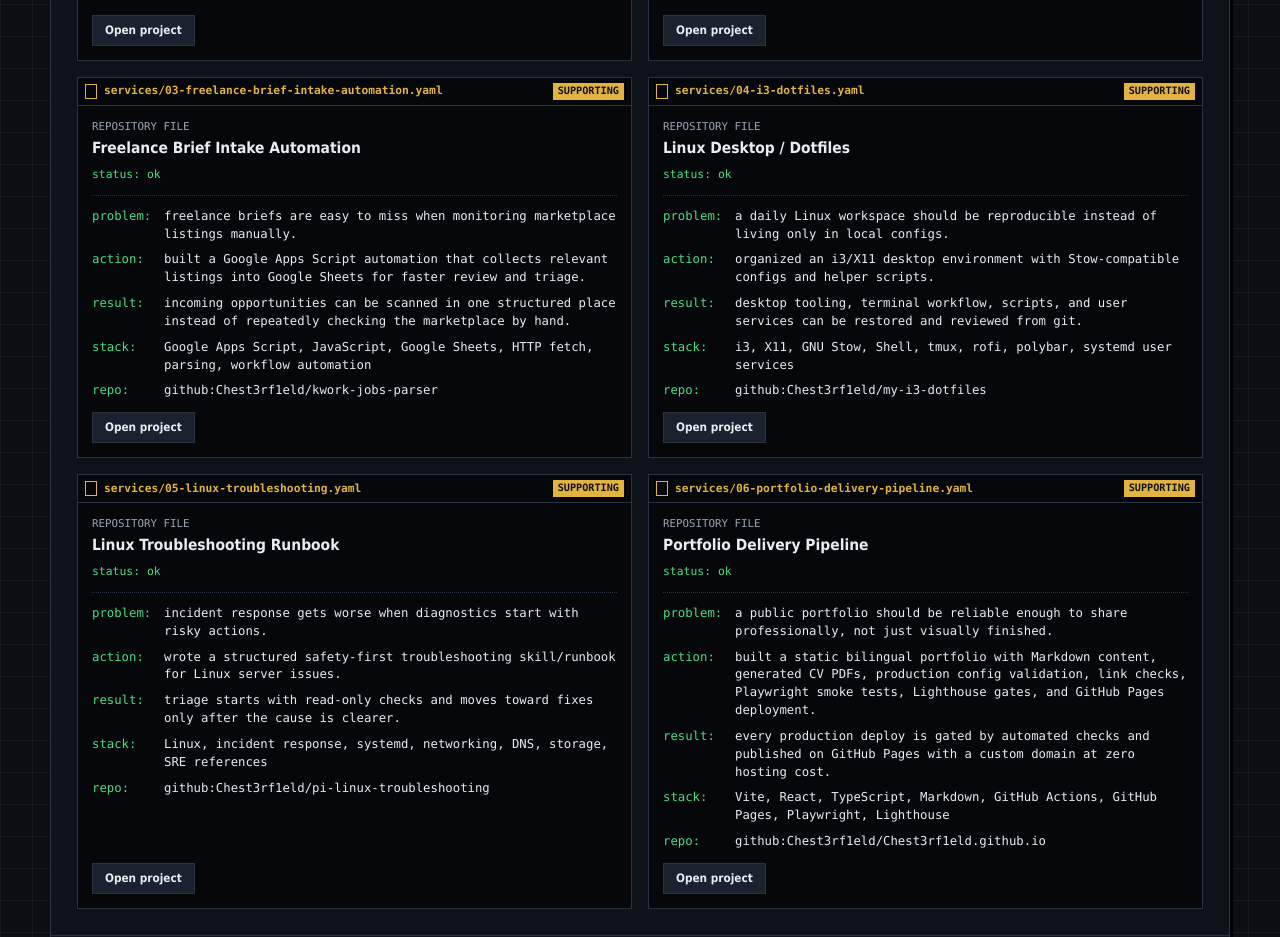
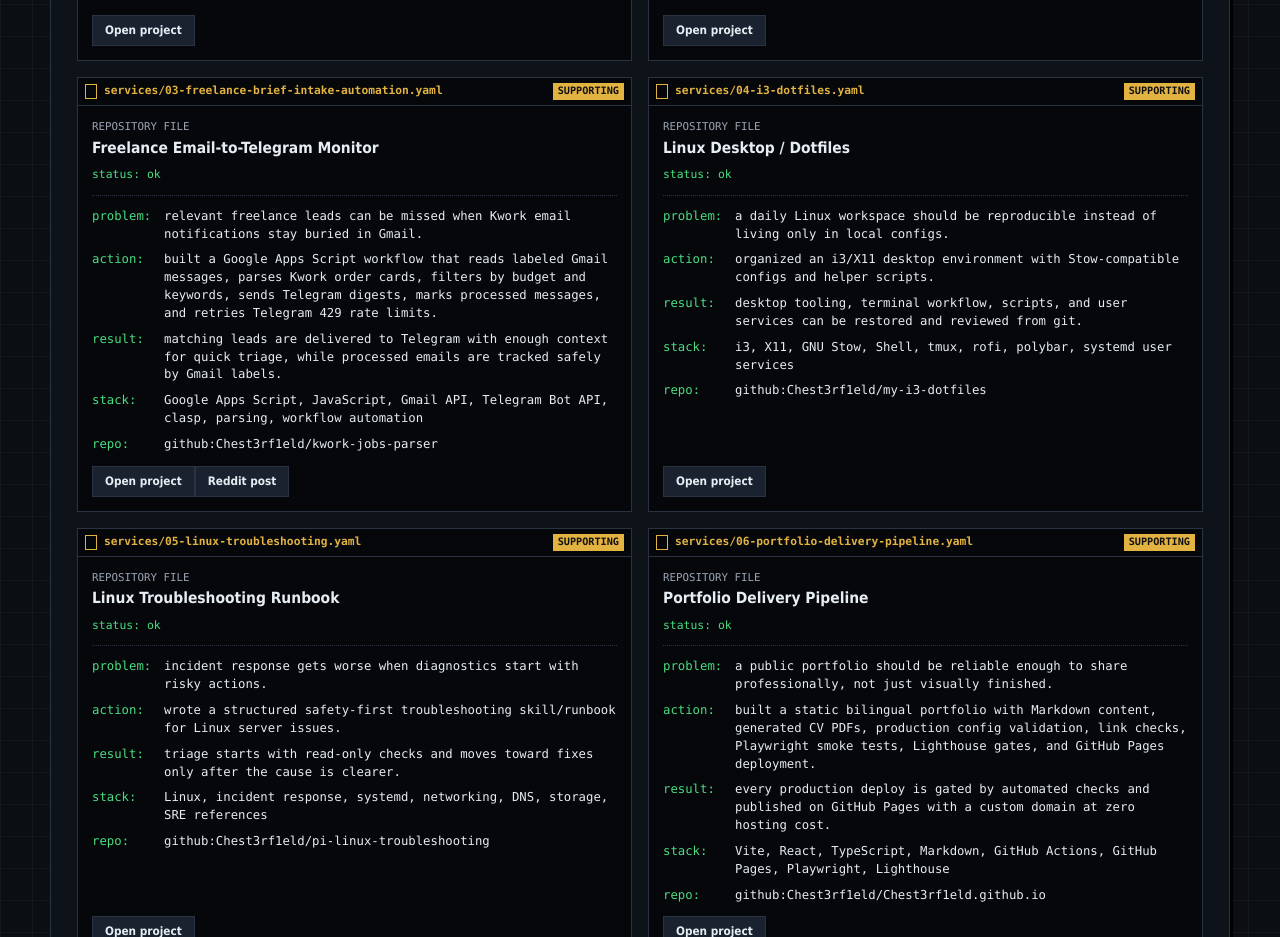
Before and after one commit to Chest3rf1eld/Chest3rf1eld.github.io, a React (Vite) app: page / in a window 1280 px wide. Shown: the part 1340-2277 px from the top of the page. Built offline with nearby package versions, Linux system fonts and the light colour scheme; no server answers.

Commit message:
Fix Kwork parser project description

```diff
--- a/scripts/build-content.mjs
+++ b/scripts/build-content.mjs
@@ -32,6 +32,7 @@ async function readWork(lang) {
         title: String(item.meta.title ?? slug),
         priority: String(item.meta.priority ?? 'supporting'),
         url: String(item.meta.url ?? ''),
+        redditUrl: item.meta.redditUrl ? String(item.meta.redditUrl) : '',
         stack: String(item.meta.stack ?? ''),
         html: item.html,
       };
--- a/src/App.tsx
+++ b/src/App.tsx
@@ -16,6 +16,7 @@ const labels = {
     linkedin: 'LinkedIn',
     kwork: 'Kwork',
     openProject: 'Open project',
+    openRedditPost: 'Reddit post',
     photoTitle: 'photo.jpg',
     photoAlt: 'Nikita Chaturov, Infrastructure Engineer',
     terminalReady: 'diagnostics complete / ready for contact',
@@ -46,6 +47,7 @@ const labels = {
     linkedin: 'LinkedIn',
     kwork: 'Kwork',
     openProject: 'Открыть проект',
+    openRedditPost: 'Пост на Reddit',
     photoTitle: 'photo.jpg',
     photoAlt: 'Никита Чатуров, Infrastructure Engineer',
     terminalReady: 'diagnostics complete / готов к контакту',
@@ -191,6 +193,7 @@ function WorkGrid({ content, lang }: { content: PageContent; lang: Language }) {
             </dl>
             <div className="project-footer">
               <a className="button small" href={item.url}>{text.openProject}</a>
+              {item.redditUrl ? <a className="button small" href={item.redditUrl}>{text.openRedditPost}</a> : null}
             </div>
           </article>
         ))}
--- a/src/generated/content.ts
+++ b/src/generated/content.ts
@@ -28,6 +28,7 @@ export const siteContent = {
         "title": "Bulk Web Infrastructure Automation",
         "priority": "primary",
         "url": "https://github.com/Chest3rf1eld/HestiaCP_scripts",
+        "redditUrl": "",
         "stack": "Bash, HestiaCP, WordPress, WP-CLI, SSL, DNS, Yandex Object Storage",
         "html": "<p><strong>Problem:</strong> operating many hosted websites creates repetitive and risky manual work.</p>\n<p><strong>Action:</strong> built standalone Bash scripts for SSL, redirects, migrations, permissions, cache/plugin maintenance, PHP backend changes, and backups.</p>\n<p><strong>Result:</strong> routine operations across many sites became faster and more predictable.</p>"
       },
@@ -36,22 +37,25 @@ export const siteContent = {
         "title": "Monitoring Stack as Code",
         "priority": "primary",
         "url": "https://github.com/Chest3rf1eld/grafana-prometheus-loki-ansible",
+        "redditUrl": "",
         "stack": "Ansible, Prometheus, Grafana, Loki, Promtail, blackbox_exporter, nginx, nftables",
         "html": "<p><strong>Problem:</strong> monitoring should be reproducible, not hand-built on every server.</p>\n<p><strong>Action:</strong> built Ansible playbooks and roles for a distributed monitoring stack with Grafana, Prometheus, Loki, blackbox checks, TLS, and firewall rules.</p>\n<p><strong>Result:</strong> monitoring setup can be reviewed, repeated, and changed through code.</p>"
       },
       {
         "slug": "freelance-brief-intake-automation",
-        "title": "Freelance Brief Intake Automation",
+        "title": "Freelance Email-to-Telegram Monitor",
         "priority": "supporting",
         "url": "https://github.com/Chest3rf1eld/kwork-jobs-parser",
-        "stack": "Google Apps Script, JavaScript, Google Sheets, HTTP fetch, parsing, workflow automation",
-        "html": "<p><strong>Problem:</strong> freelance briefs are easy to miss when monitoring marketplace listings manually.</p>\n<p><strong>Action:</strong> built a Google Apps Script automation that collects relevant listings into Google Sheets for faster review and triage.</p>\n<p><strong>Result:</strong> incoming opportunities can be scanned in one structured place instead of repeatedly checking the marketplace by hand.</p>"
+        "redditUrl": "https://www.reddit.com/r/RuProgrammers/s/O6DUeSJ1W3",
+        "stack": "Google Apps Script, JavaScript, Gmail API, Telegram Bot API, clasp, parsing, workflow automation",
+        "html": "<p><strong>Problem:</strong> relevant freelance leads can be missed when Kwork email notifications stay buried in Gmail.</p>\n<p><strong>Action:</strong> built a Google Apps Script workflow that reads labeled Gmail messages, parses Kwork order cards, filters by budget and keywords, sends Telegram digests, marks processed messages, and retries Telegram <code>429</code> rate limits.</p>\n<p><strong>Result:</strong> matching leads are delivered to Telegram with enough context for quick triage, while processed emails are tracked safely by Gmail labels.</p>"
       },
       {
         "slug": "i3-dotfiles",
         "title": "Linux Desktop / Dotfiles",
         "priority": "supporting",
         "url": "https://github.com/Chest3rf1eld/my-i3-dotfiles",
+        "redditUrl": "",
         "stack": "i3, X11, GNU Stow, Shell, tmux, rofi, polybar, systemd user services",
         "html": "<p><strong>Problem:</strong> a daily Linux workspace should be reproducible instead of living only in local configs.</p>\n<p><strong>Action:</strong> organized an i3/X11 desktop environment with Stow-compatible configs and helper scripts.</p>\n<p><strong>Result:</strong> desktop tooling, terminal workflow, scripts, and user services can be restored and reviewed from git.</p>"
       },
@@ -60,6 +64,7 @@ export const siteContent = {
         "title": "Linux Troubleshooting Runbook",
         "priority": "supporting",
         "url": "https://github.com/Chest3rf1eld/pi-linux-troubleshooting",
+        "redditUrl": "",
         "stack": "Linux, incident response, systemd, networking, DNS, storage, SRE references",
         "html": "<p><strong>Problem:</strong> incident response gets worse when diagnostics start with risky actions.</p>\n<p><strong>Action:</strong> wrote a structured safety-first troubleshooting skill/runbook for Linux server issues.</p>\n<p><strong>Result:</strong> triage starts with read-only checks and moves toward fixes only after the cause is clearer.</p>"
       },
@@ -68,6 +73,7 @@ export const siteContent = {
         "title": "Portfolio Delivery Pipeline",
         "priority": "supporting",
         "url": "https://github.com/Chest3rf1eld/Chest3rf1eld.github.io",
+        "redditUrl": "",
         "stack": "Vite, React, TypeScript, Markdown, GitHub Actions, GitHub Pages, Playwright, Lighthouse",
         "html": "<p><strong>Problem:</strong> a public portfolio should be reliable enough to share professionally, not just visually finished.</p>\n<p><strong>Action:</strong> built a static bilingual portfolio with Markdown content, generated CV PDFs, production config validation, link checks, Playwright smoke tests, Lighthouse gates, and GitHub Pages deployment.</p>\n<p><strong>Result:</strong> every production deploy is gated by automated checks and published on GitHub Pages with a custom domain at zero hosting cost.</p>"
       }
@@ -100,6 +106,7 @@ export const siteContent = {
         "title": "Bulk Web Infrastructure Automation",
         "priority": "primary",
         "url": "https://github.com/Chest3rf1eld/HestiaCP_scripts",
+        "redditUrl": "",
         "stack": "Bash, HestiaCP, WordPress, WP-CLI, SSL, DNS, Yandex Object Storage",
         "html": "<p><strong>Проблема:</strong> сопровождение большого числа сайтов быстро превращается в ручную рутину и риск ошибок.</p>\n<p><strong>Действие:</strong> собрал Bash-скрипты для SSL, редиректов, миграций, прав, cache/plugin maintenance, смены PHP backend и бэкапов.</p>\n<p><strong>Результат:</strong> типовые операции по многим сайтам стали быстрее и предсказуемее.</p>"
       },
@@ -108,22 +115,25 @@ export const siteContent = {
         "title": "Monitoring Stack as Code",
         "priority": "primary",
         "url": "https://github.com/Chest3rf1eld/grafana-prometheus-loki-ansible",
+        "redditUrl": "",
         "stack": "Ansible, Prometheus, Grafana, Loki, Promtail, blackbox_exporter, nginx, nftables",
         "html": "<p><strong>Проблема:</strong> мониторинг не должен собираться руками на каждом сервере.</p>\n<p><strong>Действие:</strong> сделал Ansible playbooks и роли для distributed monitoring stack: Grafana, Prometheus, Loki, blackbox checks, TLS и firewall rules.</p>\n<p><strong>Результат:</strong> мониторинг можно повторить, проверить и менять через код.</p>"
       },
       {
         "slug": "freelance-brief-intake-automation",
-        "title": "Freelance Brief Intake Automation",
+        "title": "Freelance Email-to-Telegram Monitor",
         "priority": "supporting",
         "url": "https://github.com/Chest3rf1eld/kwork-jobs-parser",
-        "stack": "Google Apps Script, JavaScript, Google Sheets, HTTP fetch, parsing, workflow automation",
-        "html": "<p><strong>Проблема:</strong> фриланс-заказы легко пропустить, если вручную проверять новые публикации на бирже.</p>\n<p><strong>Действие:</strong> сделал Google Apps Script-автоматизацию, которая собирает релевантные объявления в Google Sheets для быстрого просмотра и triage.</p>\n<p><strong>Результат:</strong> входящие возможности можно просматривать в одном структурированном месте вместо повторной ручной проверки биржи.</p>"
+        "redditUrl": "https://www.reddit.com/r/RuProgrammers/s/O6DUeSJ1W3",
+        "stack": "Google Apps Script, JavaScript, Gmail API, Telegram Bot API, clasp, parsing, workflow automation",
+        "html": "<p><strong>Проблема:</strong> релевантные фриланс-заказы легко пропустить, когда уведомления Kwork остаются в Gmail.</p>\n<p><strong>Действие:</strong> сделал Google Apps Script workflow, который читает письма с Gmail-меткой, парсит карточки заказов Kwork, фильтрует по бюджету и ключевым словам, отправляет Telegram-дайджесты, помечает обработанные письма и повторяет отправку при Telegram <code>429</code> rate limit.</p>\n<p><strong>Результат:</strong> подходящие заказы приходят в Telegram с контекстом для быстрого triage, а обработанные письма безопасно отслеживаются через Gmail labels.</p>"
       },
       {
         "slug": "i3-dotfiles",
         "title": "Linux Desktop / Dotfiles",
         "priority": "supporting",
         "url": "https://github.com/Chest3rf1eld/my-i3-dotfiles",
+        "redditUrl": "",
         "stack": "i3, X11, GNU Stow, Shell, tmux, rofi, polybar, systemd user services",
         "html": "<p><strong>Проблема:</strong> рабочее Linux-окружение не должно жить только в локальных конфигах.</p>\n<p><strong>Действие:</strong> оформил i3/X11 desktop environment в Stow-compatible структуру с helper scripts.</p>\n<p><strong>Результат:</strong> терминал, window manager, scripts и user services можно восстановить и проверить из git.</p>"
       },
@@ -132,6 +142,7 @@ export const siteContent = {
         "title": "Linux Troubleshooting Runbook",
         "priority": "supporting",
         "url": "https://github.com/Chest3rf1eld/pi-linux-troubleshooting",
+        "redditUrl": "",
         "stack": "Linux, incident response, systemd, networking, DNS, storage, SRE references",
         "html": "<p><strong>Проблема:</strong> разбор инцидента становится хуже, если начинать сразу с рискованных действий.</p>\n<p><strong>Действие:</strong> написал safety-first troubleshooting skill/runbook для проблем Linux-серверов.</p>\n<p><strong>Результат:</strong> диагностика начинается с read-only проверок и переходит к исправлениям только после уточнения причины.</p>"
       },
@@ -140,6 +151,7 @@ export const siteContent = {
         "title": "Portfolio Delivery Pipeline",
         "priority": "supporting",
         "url": "https://github.com/Chest3rf1eld/Chest3rf1eld.github.io",
+        "redditUrl": "",
         "stack": "Vite, React, TypeScript, Markdown, GitHub Actions, GitHub Pages, Playwright, Lighthouse",
         "html": "<p><strong>Проблема:</strong> публичное портфолио должно быть не только визуально готовым, но и достаточно надежным, чтобы отправлять его работодателям и техническим контактам.</p>\n<p><strong>Действие:</strong> собрал статическое bilingual-портфолио с Markdown-контентом, генерацией PDF CV, проверкой production-конфига, link checks, Playwright smoke tests, Lighthouse gates и деплоем на GitHub Pages.</p>\n<p><strong>Результат:</strong> каждый production deploy проходит автоматические проверки и публикуется на GitHub Pages с custom domain без затрат на хостинг.</p>"
       }
--- a/src/types.ts
+++ b/src/types.ts
@@ -5,6 +5,7 @@ export type WorkItem = {
   title: string;
   priority: string;
   url: string;
+  redditUrl?: string;
   stack: string;
   html: string;
 };
```
Also changed, not shown: content/en/work/freelance-brief-intake-automation.md (+6 -5 lines), content/ru/work/freelance-brief-intake-automation.md (+6 -5 lines), 2 other files (tests, documents, lock files or other folders).
